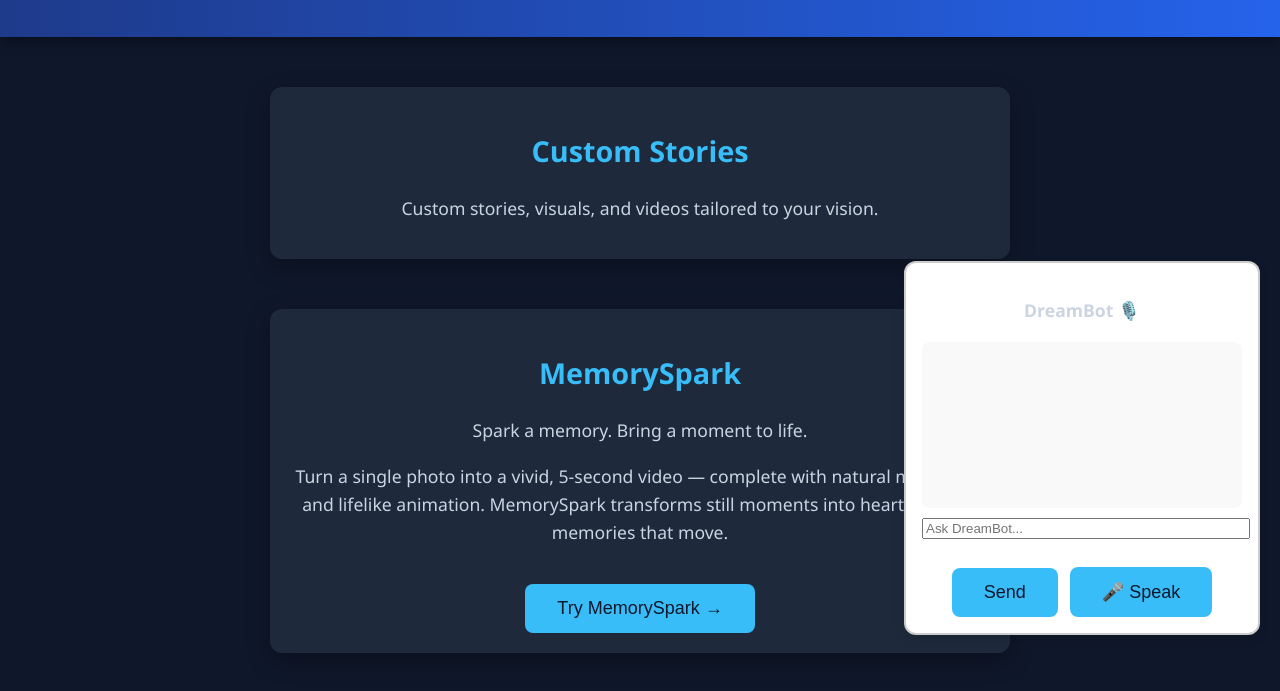
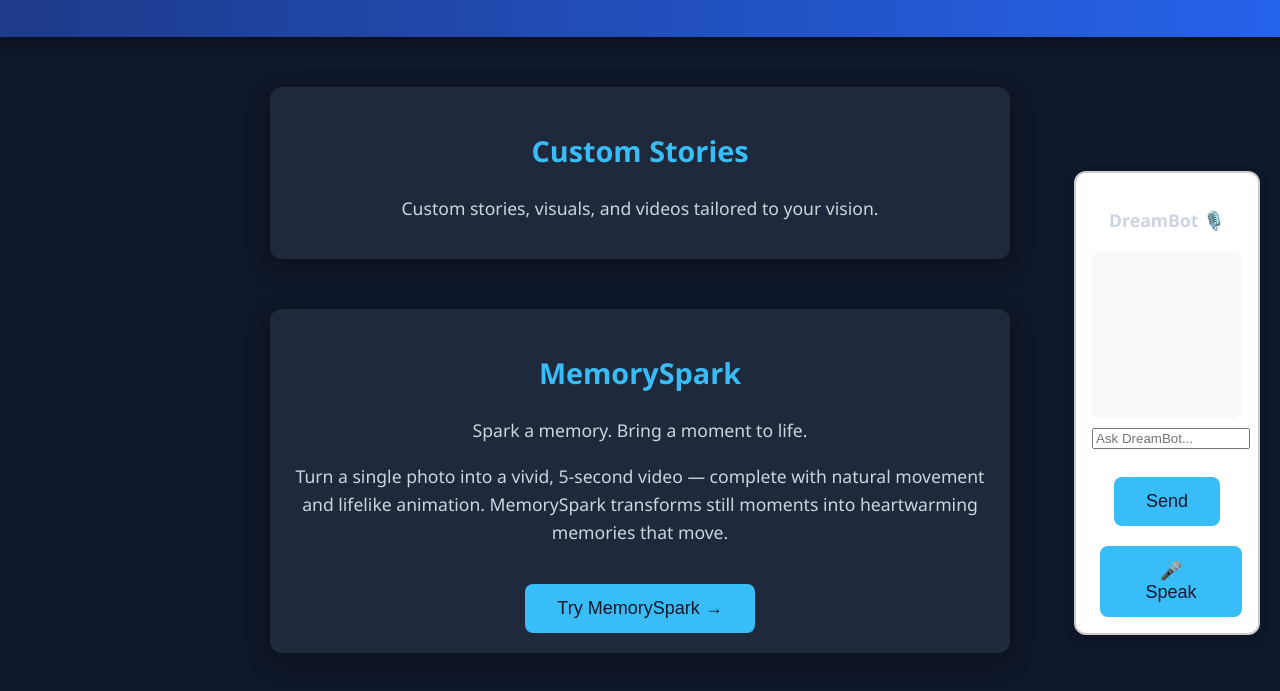
Before and after one commit to PapasDaycare/DreamFrame, a plain HTML site: page index.html in a window 1280 px wide. Shown: the part 145-836 px from the top of the page. Drawn offline with Linux system fonts and the light colour scheme.

Commit message:
Update index.html
Dreambot downsizing

```diff
--- a/index.html
+++ b/index.html
@@ -97,7 +97,7 @@
     <a href="#"><button>Try MemorySpark →</button></a>
   </section>
   <!-- DreamBot UI -->
-<div id="dreambot" style="position: fixed; bottom: 20px; right: 20px; width: 320px; background: #fff; border: 2px solid #ccc; border-radius: 12px; padding: 1rem; box-shadow: 0 4px 12px rgba(0,0,0,0.1); color: #000;">
+<div id="dreambot" style="position: fixed; bottom: 20px; right: 20px; width: 150px; background: #fff; border: 2px solid #ccc; border-radius: 12px; padding: 1rem; box-shadow: 0 4px 12px rgba(0,0,0,0.1); color: #000;">
   <p><strong>DreamBot 🎙️</strong></p>
   <div id="bot-convo" style="height: 150px; overflow-y: auto; background: #f9f9f9; padding: 0.5rem; border-radius: 8px; margin-bottom: 0.5rem;"></div>
   <input type="text" id="userInput" placeholder="Ask DreamBot..." style="width: 100%; margin-bottom: 0.5rem;">
```
